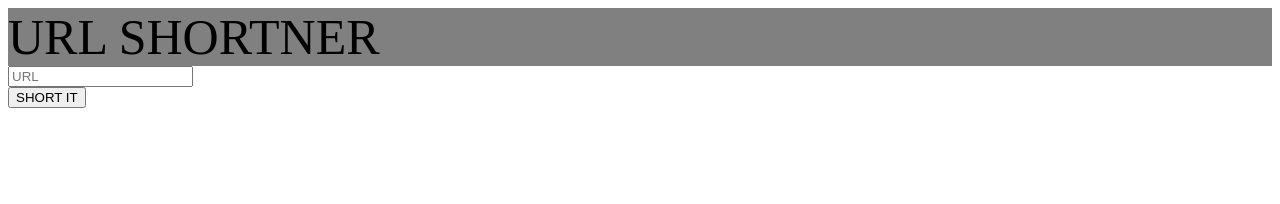
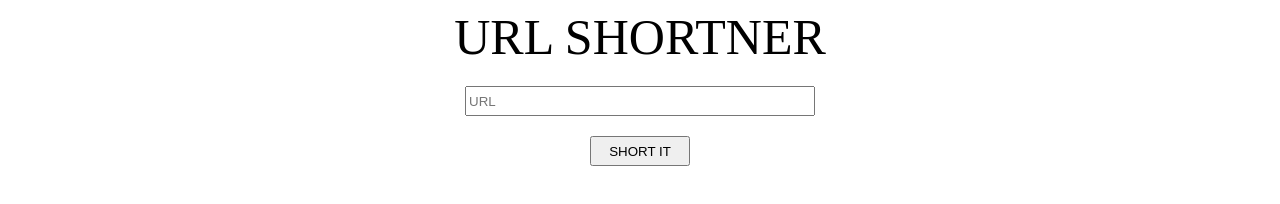
Before and after one commit to SubashMourougayane/url-shortner, a plain HTML site: page index.html in a window 1280 px wide. Drawn offline with Linux system fonts and the light colour scheme.

Commit message:
changed some styles in css and added js file for sorterning the url

```diff
--- /dev/null
+++ b/app.js
@@ -0,0 +1,5 @@
+function shortIt(bigUrl) {
+
+
+
+}
--- a/index.html
+++ b/index.html
@@ -3,16 +3,25 @@
         <title>URL SHORTNER</title>
     </head>
     <link rel="stylesheet" href="styles.css">
-    <body>
+    <script src="app.js"></script>
+
+    <script>
+        function callShort() {
+            let url = document.getElementById('long-url').value;
+            shortIt(url);
+        }
+    </script>
+
+
+    <body class="body-class">
         <div class="url-heading">
             URL SHORTNER <br>
         </div>
         <div class="url-input">
-            <input type="text" name="long-url-text" placeholder="URL" id="long-url"> <br>
+            <input class="input-box" type="text" name="long-url-text" placeholder="URL" id="long-url"> <br>
         </div>
         <div class="short-button">
-            <input type="button" value="SHORT IT">
+            <input class="clickable-button" type="button" value="SHORT IT" onclick="callShort()">
         </div>
-
     </body>
 </html>
--- a/styles.css
+++ b/styles.css
@@ -1,4 +1,24 @@
 .url-heading{
     font-size: 50px;
-    background-color: grey;
+    text-align: center;
 }
+
+.url-input{
+    text-align: center;
+    margin-top: 20px;
+    margin-bottom: 20px;
+}
+
+.short-button{
+    text-align: center;
+}
+
+.input-box{
+    height: 30px;
+    width: 350px;
+}
+
+.clickable-button{
+    height: 30px;
+    width: 100px;
+}
```
